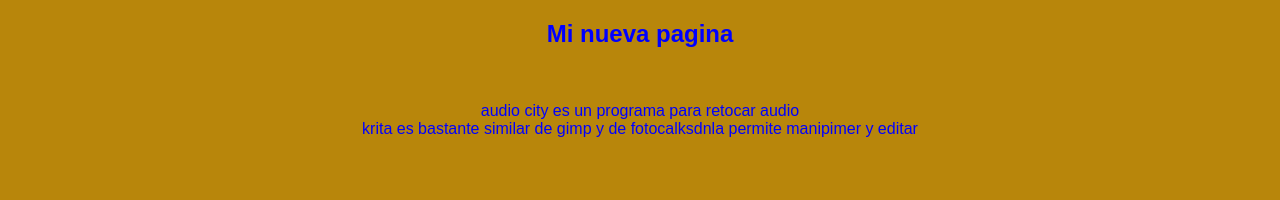
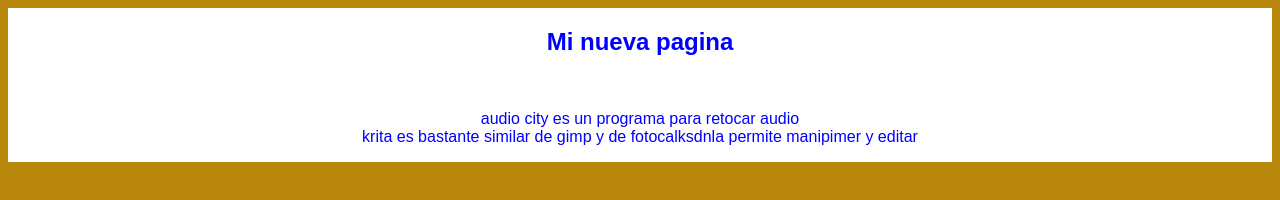
Before and after one commit to SanchoPanza1/hyperblog, a plain HTML site: page blogpost.html in a window 1280 px wide. Drawn offline with Linux system fonts and the light colour scheme.

Commit message:
fondo blanco al div

```diff
--- a/css/estilos.css
+++ b/css/estilos.css
@@ -5,7 +5,8 @@ body{
     background: darkgoldenrod;
 }
 
-#div{
-    border: black ;
-    margin-top: auto;
+div{
+    background: white;
+    align-content: center;
+
 }
```
